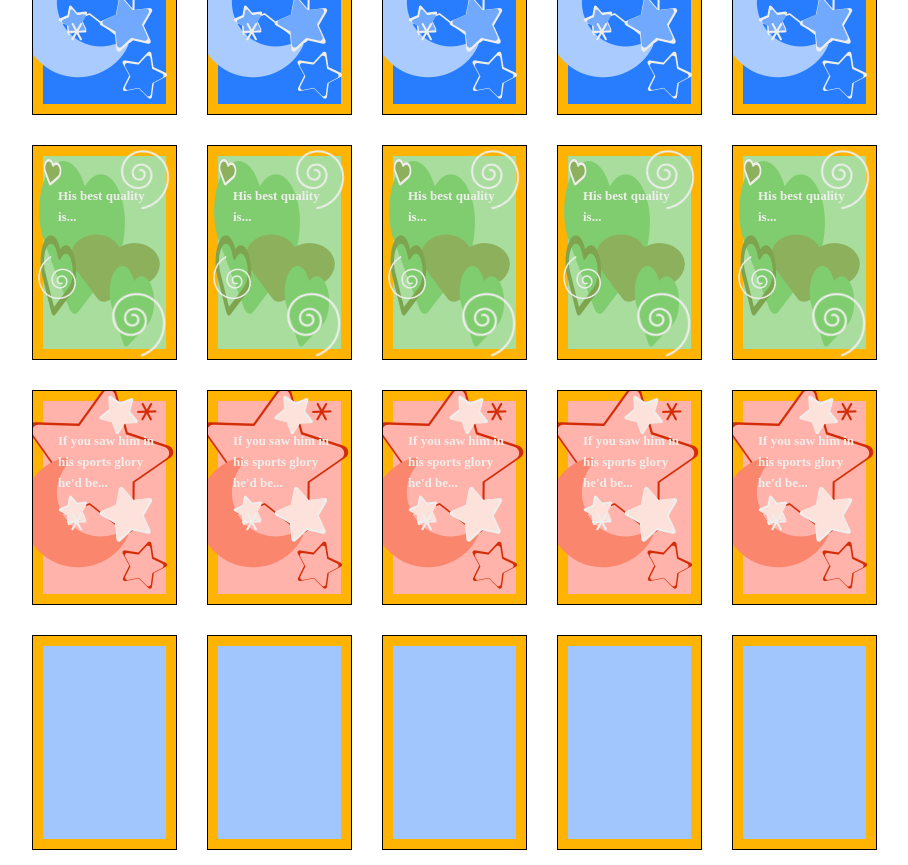
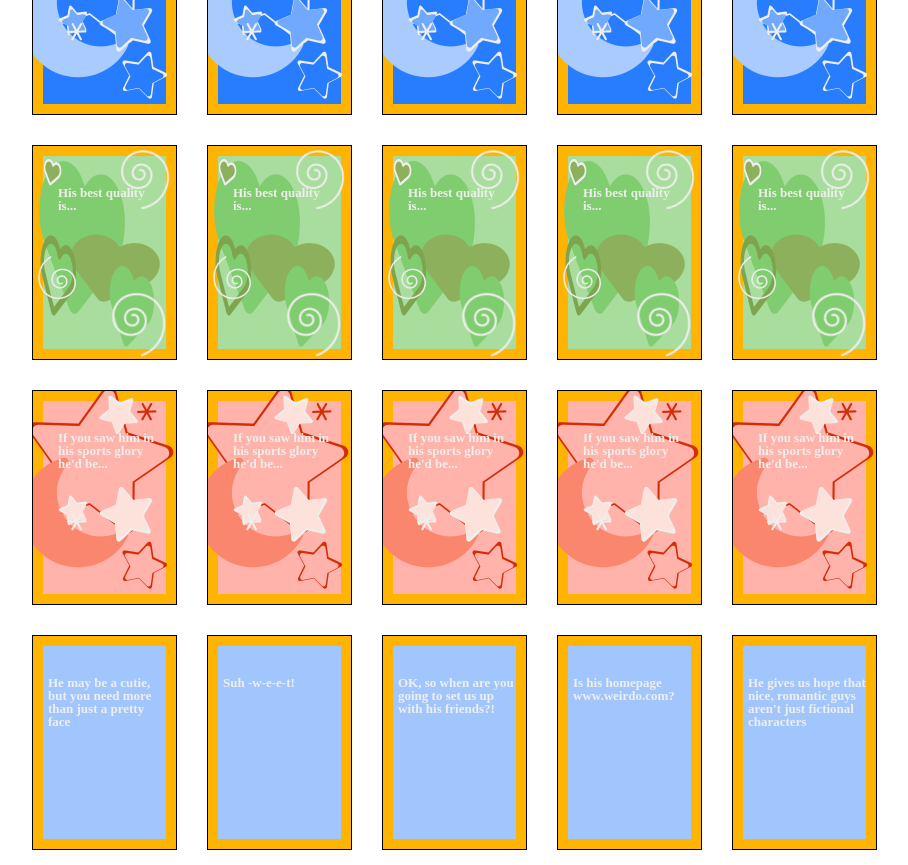
Before and after one commit to pcrady/princesfrogs, a Vue app: page / in a window 1280 px wide. Shown: the part 360-1225 px from the top of the page, without its empty margins (15-923 px from the left). Built offline with nearby package versions, Linux system fonts and the light colour scheme.

Commit message:
finish text and picture

```diff
--- a/src/App.vue
+++ b/src/App.vue
@@ -59,35 +59,35 @@ export default {
           {'flipped': false, 'visible': true, 'cardType':1},
           {'flipped': false, 'visible': true, 'cardType':1},
           {'flipped': false, 'visible': true, 'cardType':1},
-          {'flipped': false, 'visible': true, 'cardType':1,  'text': 'fhsjkdhdsjkh'},
+          {'flipped': false, 'visible': true, 'cardType':1},
         ],
         [
-          {'flipped': false, 'visible': true, 'cardType':3, 'text':"when you were bored out"},
-          {'flipped': false, 'visible': true, 'cardType':3},
-          {'flipped': false, 'visible': true, 'cardType':3},
-          {'flipped': false, 'visible': true, 'cardType':3},
-          {'flipped': false, 'visible': true, 'cardType':3},
+          {'flipped': false, 'visible': true, 'cardType':3, 'text':"at the bus stop - in\n first grade. You had\nbraids and he was\n missing front teeth.\n But it was love at \nfirst sight"},
+          {'flipped': false, 'visible': true, 'cardType':3, 'text': 'when you played\n Juliet and he played\n Romeo. Was that \nfirst kiss just\n acting? The next \nones sure weren\'t'},
+          {'flipped': false, 'visible': true, 'cardType':3, 'text': 'on summer vacation\nat the shoor. Aaggh.\nLong distance phone\n bills'},
+          {'flipped': false, 'visible': true, 'cardType':3, 'text': 'in math class. He\n asked you for help\n with his homework\n and then you moved\n on to other subjects'},
+          {'flipped': false, 'visible': true, 'cardType':3, 'text': 'when you were\n bored out of your\n mind at a wedding\nand he appeared\n out of nowhere\n and asked you\n to dance'},
         ],
         [
-          {'flipped': false, 'visible': true, 'cardType':2},
-          {'flipped': false, 'visible': true, 'cardType':2},
-          {'flipped': false, 'visible': true, 'cardType':2},
-          {'flipped': false, 'visible': true, 'cardType':2},
-          {'flipped': false, 'visible': true, 'cardType':2,  'text': 'fhsjkdhdsjkh'},
+          {'flipped': false, 'visible': true, 'cardType':2, 'text':'his confidence.\nHe\'s not a follower\n - he\'s a leader'},
+          {'flipped': false, 'visible': true, 'cardType':2, 'text': 'his strong faith.\n Never swaying, it\n guides his actions\n and the way he\n treats people'},
+          {'flipped': false, 'visible': true, 'cardType':2, 'text':'his muscles. When he\nflexes his biceps you\nget weak in the knees'},
+          {'flipped': false, 'visible': true, 'cardType':2, 'text': 'he\'s a great listener...\nWhen you\'re around\n him you\'re blushing\nbecause you realize\nyou\'ve told him\nEVERYTHING'},
+          {'flipped': false, 'visible': true, 'cardType':2,  'text': 'his sense of humor.\n It\'s contagious. As in,\n no laugh-track\n needed'},
         ],
         [
-          {'flipped': false, 'visible': true, 'cardType': 5},
-          {'flipped': false, 'visible': true, 'cardType': 5},
-          {'flipped': false, 'visible': true, 'cardType': 5},
-          {'flipped': false, 'visible': true, 'cardType': 5},
-          {'flipped': false, 'visible': true, 'cardType': 5,  'text': 'fhsjkdhdsjkh'},
+          {'flipped': false, 'visible': true, 'cardType': 5, 'text': 'jumping up and\n down and cheering\n at a game on TV'},
+          {'flipped': false, 'visible': true, 'cardType': 5, 'text':'barefooting off the\n beach with you\n driving the boat'},
+          {'flipped': false, 'visible': true, 'cardType': 5, 'text': 'checking someone hard in a hockey\n game'},
+          {'flipped': false, 'visible': true, 'cardType': 5, 'text': 'floating on his back\nafter touching first in\nthe 100m fly'},
+          {'flipped': false, 'visible': true, 'cardType': 5,  'text': 'covered in mud after\na vicious mountain\nbike ride'},
         ],
         [
-          {'flipped': false, 'visible': true, 'cardType':4},
-          {'flipped': false, 'visible': true, 'cardType':4},
-          {'flipped': false, 'visible': true, 'cardType':4},
-          {'flipped': false, 'visible': true, 'cardType':4},
-          {'flipped': false, 'visible': true, 'cardType':4, 'text': 'fhsjkdhdsjkh'},
+          {'flipped': false, 'visible': true, 'cardType':4, 'text': 'He may be a cutie,\nbut you need more\nthan just a pretty\nface'},
+          {'flipped': false, 'visible': true, 'cardType':4, 'text': 'Suh -w-e-e-t!'},
+          {'flipped': false, 'visible': true, 'cardType':4, 'text': 'OK, so when are you\ngoing to set us up\nwith his friends?!'},
+          {'flipped': false, 'visible': true, 'cardType':4, 'text': 'Is his homepage\nwww.weirdo.com?'},
+          {'flipped': false, 'visible': true, 'cardType':4, 'text': 'He gives us hope that\nnice, romantic guys\naren\'t just fictional\ncharacters'},
         ],
 
       ]
@@ -97,7 +97,7 @@ export default {
 </script>
 
 <template>
-  <div class="grid">
+  <div class="grid" style="background-color: faf9d0;">
     <div v-for="(row, x) in grid" class="row">
       <div v-for="(cell, y) in row" class="column">
         <card :isFlipped="cell.flipped"
--- a/src/components/Card.vue
+++ b/src/components/Card.vue
@@ -175,6 +175,7 @@
               ">
                 <p style=
                   "color:#eeeeec;
+                  line-height: 1;
                   font-weight: bold;
                   font-family: Times New Roman;
                   font-size:small;">
@@ -405,10 +406,11 @@
               ">
                 <p style=
                   "color:#eeeeec;
+                  line-height: 1;
                   font-weight: bold;
                   font-family: Times New Roman;
                   font-size:small;">
-                  His best quality<br>is...</p></div>
+                  If your friends<br>met him, they'd<br>tell you...</p></div>
           </div>
           <div v-else-if="cardType === 5" class="card-type-5-front">
             <i class="fa-regular"
@@ -534,6 +536,7 @@
               ">
                 <p style=
                   "color:#eeeeec;
+                  line-height: 1;
                   font-weight: bold;
                   font-family: Times New Roman;
                   font-size:small;">
@@ -542,13 +545,76 @@
         </div>
         <div class="card__face card__face--back">
           <div v-if="cardType === 1" class="card-type-1-back">
-            <p>{{ cardText }}</p>
+            <div><img src="./icons/maddie-and-colt.png"
+              style="
+                      position: absolute;
+                      width: 300px;
+                      top: 0px;
+                      left: -150px;"
+              ></div>
           </div>
           <div v-else-if="cardType === 2" class="card-type-2-back">
+            <div
+              style="
+              position:absolute;
+              top: 40px;
+              left: 15px;
+              "> <pre style=
+                  "color:#eeeeec;
+                  line-height: 1;
+                  font-weight: bold;
+                  font-family: Times New Roman;
+                  white-space: pre-line;
+                  font-size:small;
+                  ">
+                  {{ cardText }}</pre> </div>             </div>
+          <div v-else-if="cardType === 3" class="card-type-3-back">
+            <div
+              style="
+              position:absolute;
+              top: 40px;
+              left: 15px;
+              "> <pre style=
+                  "color:#eeeeec;
+                  line-height: 1;
+                  font-weight: bold;
+                  font-family: Times New Roman;
+                  white-space: pre-line;
+                  font-size:small;
+                  ">
+                  {{ cardText }}</pre> </div>
+                </div>
+          <div v-else-if="cardType === 4" class="card-type-4-back">
+            <div
+              style="
+              position:absolute;
+              top: 40px;
+              left: 15px;
+              "> <pre style=
+                  "color:#eeeeec;
+                  line-height: 1;
+                  font-weight: bold;
+                  font-family: Times New Roman;
+                  white-space: pre-line;
+                  font-size:small;
+                  ">
+                  {{ cardText }}</pre> </div>
           </div>
-          <div v-else-if="cardType === 3" class="card-type-3-back">
-          </div>
-          <div v-else-if="cardType === 4" class="card-type-4-back">
+          <div v-else-if="cardType === 5" class="card-type-5-back">
+            <div
+              style="
+              position:absolute;
+              top: 40px;
+              left: 15px;
+              "> <pre style=
+                  "color:#eeeeec;
+                  line-height: 1;
+                  font-weight: bold;
+                  font-family: Times New Roman;
+                  white-space: pre-line;
+                  font-size:small;
+                  ">
+                  {{ cardText }}</pre> </div>
           </div>
         </div>
       </div>
@@ -681,7 +747,7 @@ export default {
   height: 100%;
 }
 
-.card-type-5-front {
+.card-type-5-back {
   background-color: #ffb3ab;
   width: 100%;
   height: 100%;
```
Also changed, not shown: src/components/icons/maddie-and-colt.png (added).
